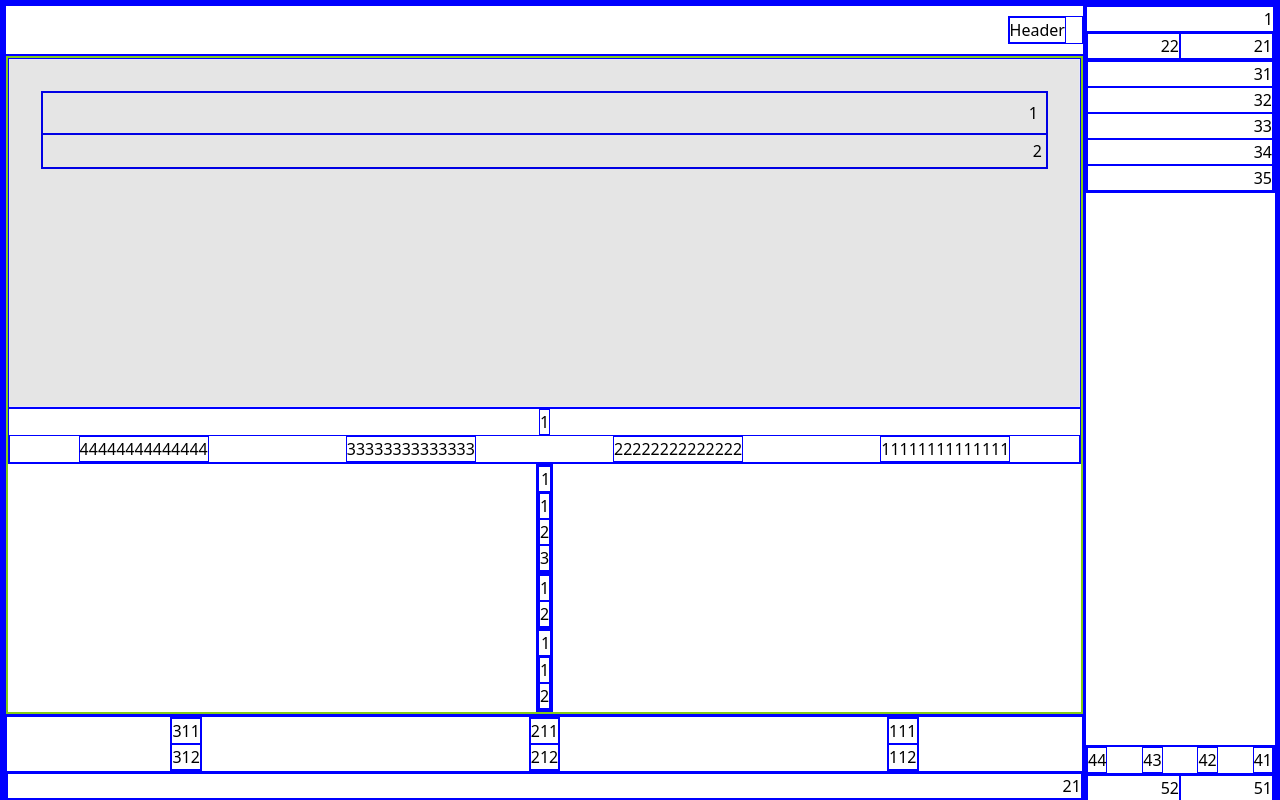
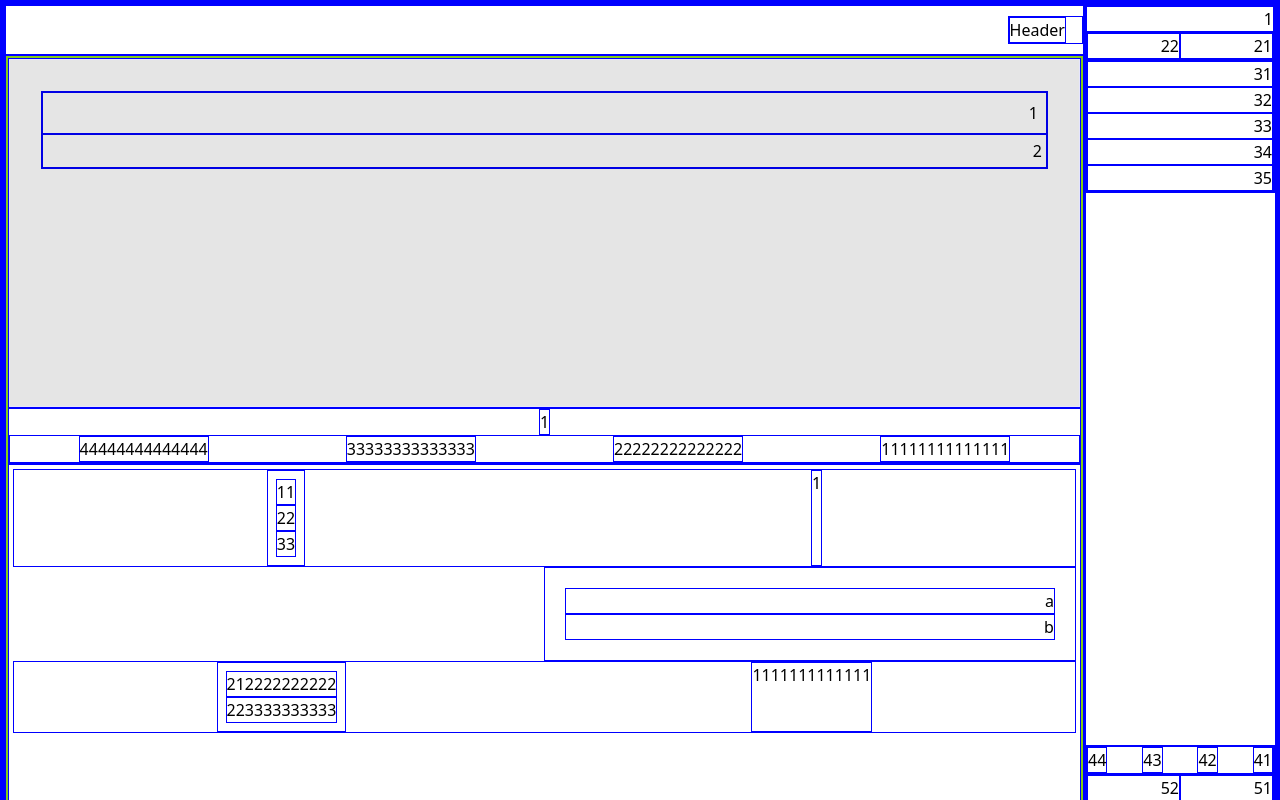
Before and after one commit to zahra-hsb/hanz-, a Next.js app: page / in a window 1280 px wide. Shown: the top 800 px of the page. Built offline with nearby package versions, Linux system fonts and the light colour scheme.

Commit message:
alignments of about section components created

```diff
--- a/src/components/layout/AboutSection/index.jsx
+++ b/src/components/layout/AboutSection/index.jsx
@@ -1,26 +1,24 @@
 const AboutSection = () => {
     return (
         <>
-            <section>
-                <div>
-                    <div>1</div>
-                    <div>
-                        <div>1</div>
-                        <div>2</div>
-                        <div>3</div>
+            <section className="flex flex-col p-1 w-full h-[60vh]">
+                <div className="flex w-full items-center justify-around flex-wrap">
+                    <div className="h-full">1</div>
+                    <div className="p-2">
+                        <div>11</div>
+                        <div>22</div>
+                        <div>33</div>
                     </div>
                 </div>
-                <div>
-                    <div>
-                        <div>1</div>
-                        <div>2</div>
-                    </div>
+                <div className="w-1/2 p-5">
+                    <div>a</div>
+                    <div>b</div>
                 </div>
-                <div>
-                    <div>1</div>
-                    <div>
-                        <div>1</div>
-                        <div>2</div>
+                <div className="flex w-full items-center justify-around flex-wrap">
+                    <div className="h-full">1111111111111</div>
+                    <div className="p-2">
+                        <div>212222222222</div>
+                        <div>223333333333</div>
                     </div>
                 </div>
             </section>
```
